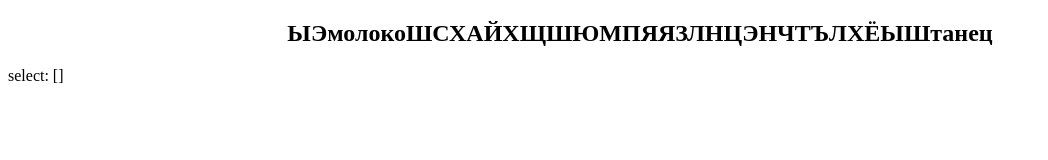
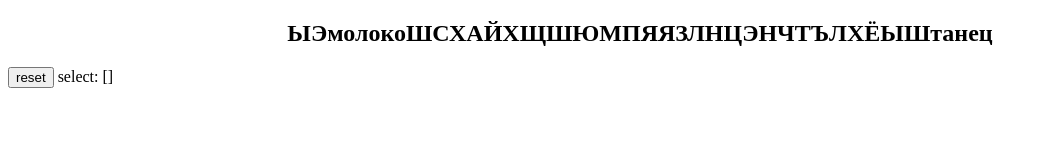
Before and after one commit to arbaev/findwords, a Vue app: page / in a window 1280 px wide. Shown: the top 160 px of the page, without its empty margins (0-1048 px from the left). Built offline with nearby package versions, Linux system fonts and the light colour scheme.

Commit message:
add resetSelection btn

```diff
--- a/src/components/TrashyString.vue
+++ b/src/components/TrashyString.vue
@@ -38,7 +38,10 @@ export default {
       range.deleteContents();
       range.insertNode(span);
     },
-
+    resetSelection() {
+      this.$refs.strNode.innerText = this.str;
+      this.selections = [];
+    },
     // TODO: выделить в хелпер?
     getRandomInt(min, max) {
       // Получение случайного целого числа в заданном интервале
@@ -101,10 +104,14 @@ export default {
 };
 </script>
 <template>
-  <h2 @mouseup="mouseSelect($event)">{{ str }}</h2>
+  <h2 @mouseup="mouseSelect($event)" ref="strNode">{{ str }}</h2>
+  <input type="button" value="reset" @click="resetSelection" />
   select: {{ selections }}
 </template>
 <style lang="scss">
+h2::selection {
+  background: yellowgreen;
+}
 .highlight_text {
   background-color: yellowgreen;
 }
```
